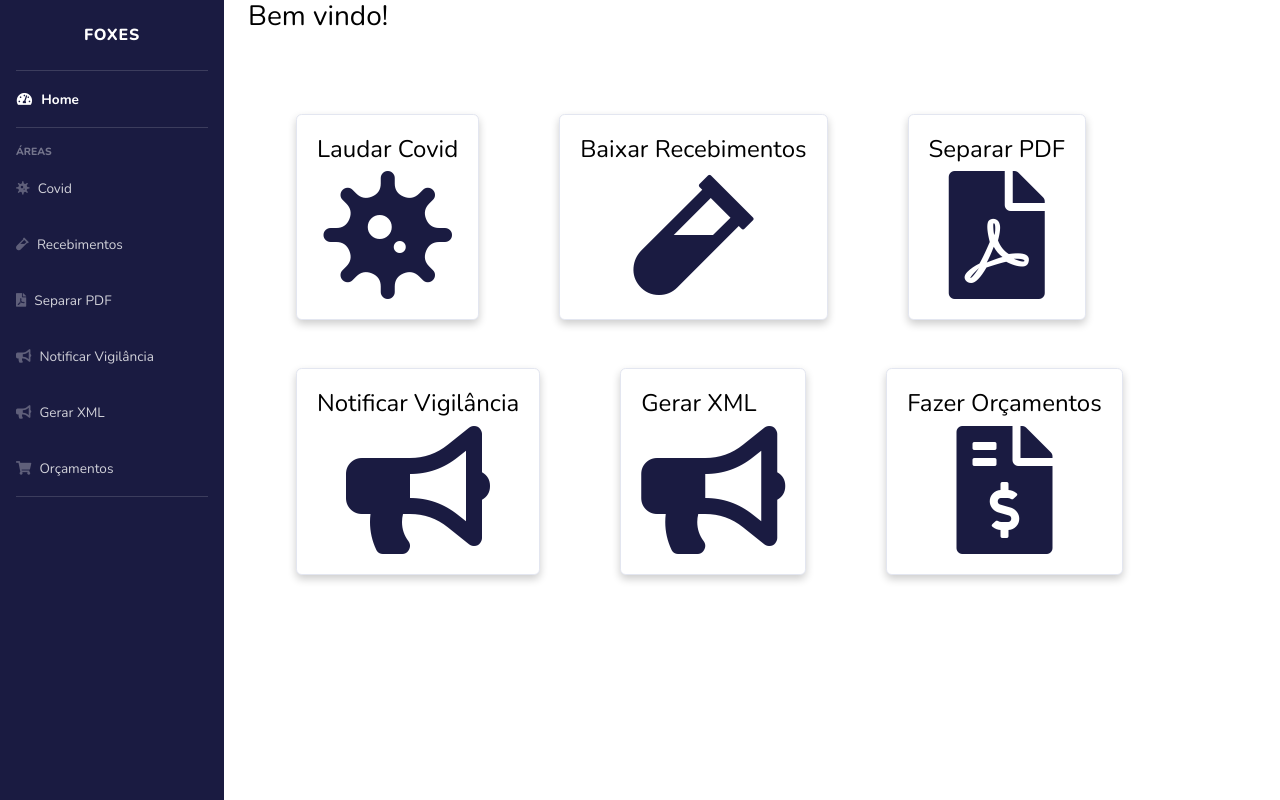
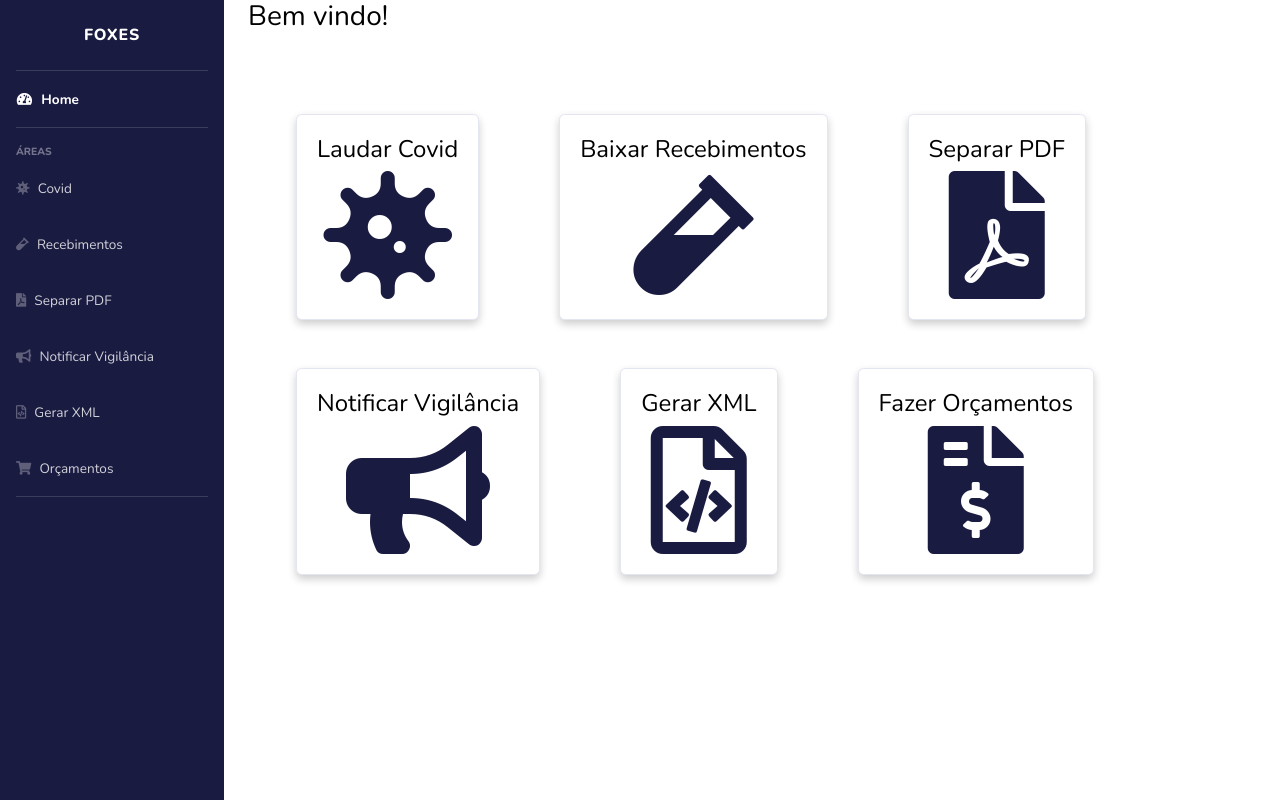
Before and after one commit to Matt-BF/foxes-utilities, a Flask app: page / in a window 1280 px wide. Run offline with Flask 2, Linux system fonts and the light colour scheme; some libraries are stand-ins or nearby versions.

Commit message:
fixed icons

```diff
--- a/flask_app/templates/home.html
+++ b/flask_app/templates/home.html
@@ -54,7 +54,7 @@
         <a class="custom-card" href="{{url_for('covid_bp.make_xml_route')}}">
             <div class="card" style="margin-left: 5rem;">
                 <div class="card-body">
-                    <h4>Gerar XML</h4><i class="fas fa-bullhorn"
+                    <h4>Gerar XML</h4><i class="far fa-file-code"
                         style="font-size:8rem; color:#1A1B41; text-align: center; width: 100%;"></i>
                 </div>
             </div>
--- a/flask_app/templates/layout.html
+++ b/flask_app/templates/layout.html
@@ -98,7 +98,7 @@
 
             <li class="nav-item">
                 <a class="nav-link" href="{{url_for('covid_bp.make_xml_route')}}">
-                    <i class="fas fa-bullhorn"></i>
+                    <i class="far fa-file-code"></i>
                     <span>Gerar XML</span>
                 </a>
 
```
